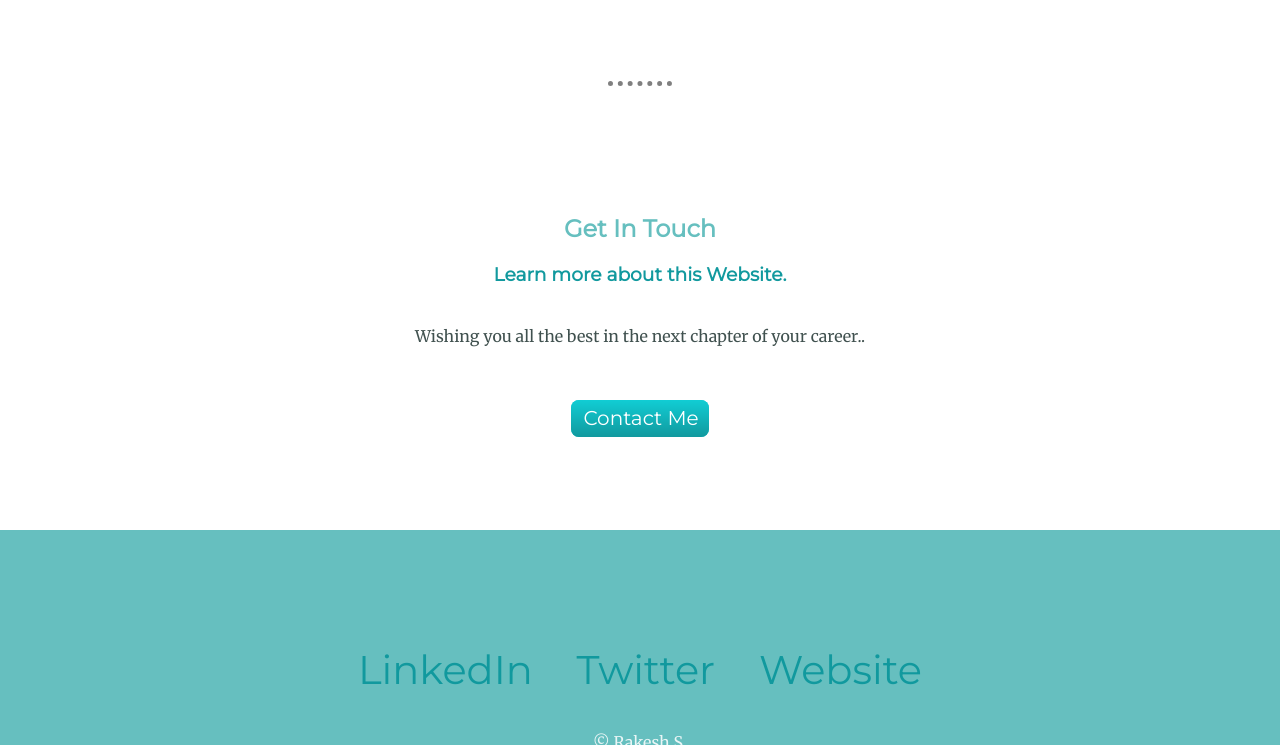
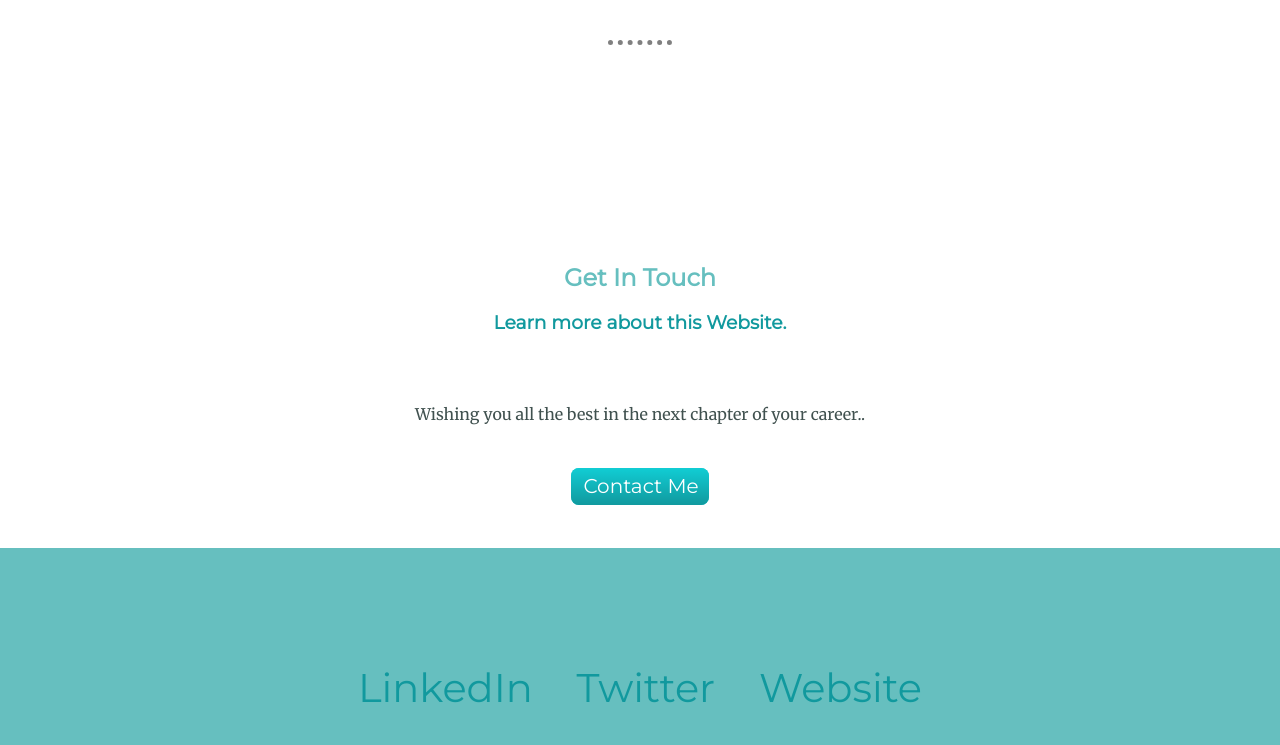
Before and after one commit to rakesh2424/mysite, a plain HTML site: page index.html in a window 1280 px wide. Shown: the part 2055-2800 px from the top of the page. Drawn offline with Linux system fonts and the light colour scheme; files that its build step writes are made by us from their sources; a web font is replaced by a local one.

Commit message:
Update index.html

```diff
--- a/index.html
+++ b/index.html
@@ -12,7 +12,7 @@
   <link rel="preconnect" href="https://fonts.gstatic.com" crossorigin>
   <link href="https://fonts.googleapis.com/css2?family=Estonia&family=Merriweather&family=Montserrat&family=Sacramento&display=swap" rel="stylesheet">
   <style>
-  div {
+    div {
 
   text-align: center;
   padding-top: 100px;
@@ -62,7 +62,6 @@ h3 {
   line-height: 2;
   padding-bottom: 30px;
   position: relative;
-
 }
 
 .skill-row{
@@ -81,8 +80,8 @@ h3 {
 
 }
 .contact-message{
-  width: 40;
-  margin: 40px auto 60px;
+  width: 60;
+  margin: 70px auto 90px;
 }
 .bottom-cloud {
   position: absolute;
@@ -98,7 +97,7 @@ h3 {
 .footer-link{
   color: #11999E;
   position: relative;
-  font-size:40px;
+  font-size: 40px;
   margin: 10px 20px;
   font-family: 'Montserrat', sans-serif;
   text-decoration: none;
@@ -138,7 +137,7 @@ a:hover{
 }
 .footer-link{
   text-align: center;
-  padding-bottom: 50px;
+  padding-bottom: 40px;
 }
 hr{
   background-color: white;
@@ -148,7 +147,28 @@ hr{
   border-width: 5px;
   width: 5%;
 }
-  </style>
+.contact-me{
+  position:relative;
+  top: 90px;
+}
+.contact-me:hover{
+  background-color: #F9F3DF;
+}
+.btn{
+  position: relative;
+  bottom:40px;
+}
+.middle-container:hover{
+  background-color: #F9F3DF;
+}
+.mysite{
+  color: #161E54;
+font-family: 'Merriweather', serif;
+position: absolute;
+left:160px;
+top:40px;
+}
+ </style>
 </head>
 
 <body>
```
